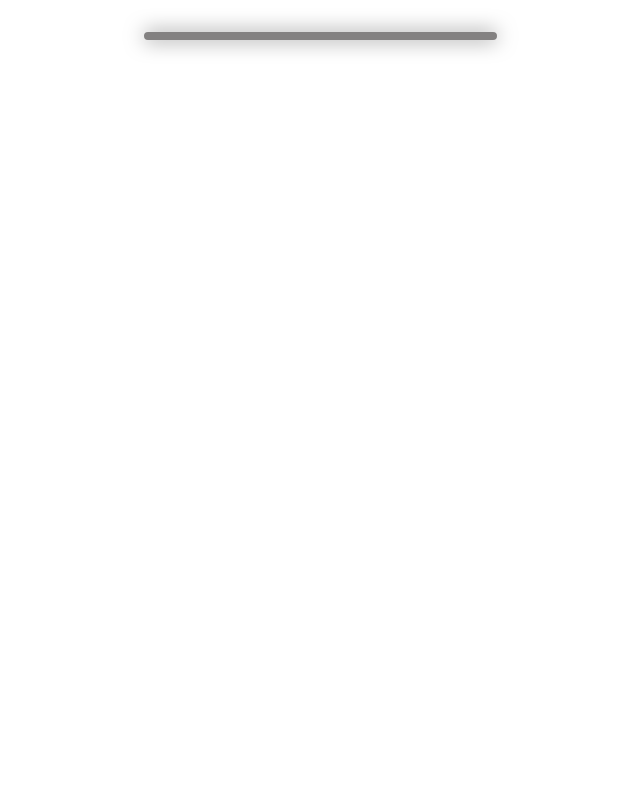
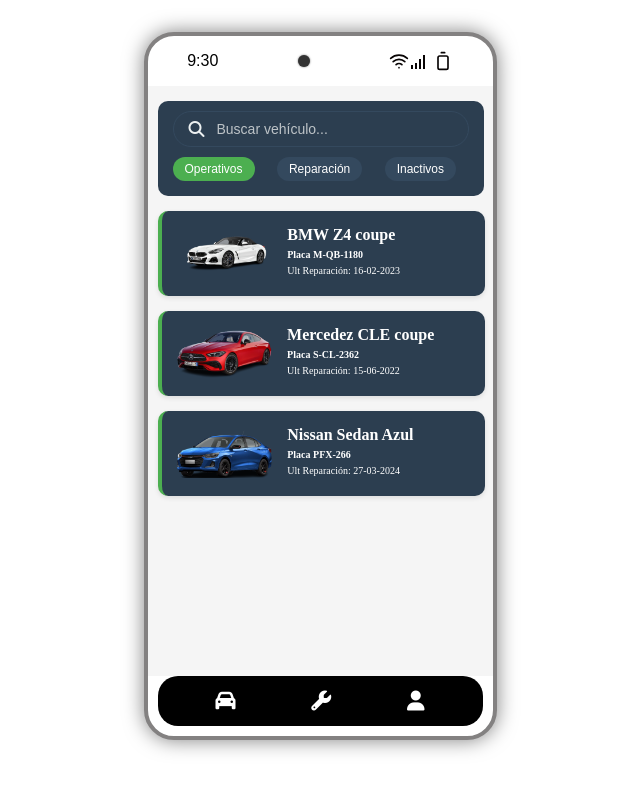
Before and after one commit to EfrenMV/Software-vue, a Vue app: page /menu-nerudo in a window 1280 px wide. Before the commit this address had no page. Shown: the top 792 px of the page, without its empty margins (320-960 px from the left). Built offline with nearby package versions, Linux system fonts and the light colour scheme.

Commit message:
Implemento funcionalidades

```diff
--- a/package.json
+++ b/package.json
@@ -11,6 +11,7 @@
   },
   "dependencies": {
     "@fortawesome/fontawesome-free": "^6.7.2",
+    "axios": "^1.9.0",
     "lucide-vue-next": "^0.507.0",
     "pinia": "^3.0.1",
     "vue": "^3.5.13",
--- a/src/router/index.js
+++ b/src/router/index.js
@@ -17,6 +17,14 @@
     name: 'vehiculos',
     component:() => import ('@/views/VehiculosView.vue')
   },
+ {
+  path: '/menu-nerudo',
+  name: 'MenuNerudo',
+component: () => import('@/views/MenuNerudo.vue'),
+}
+
+
+
  ]
 
 const router = createRouter({
--- a/src/views/MenuNerudo.vue
+++ b/src/views/MenuNerudo.vue
@@ -7,7 +7,12 @@
       <div class="barra-superior">
         <div class="busqueda">
           <i class="fas fa-search"></i>
-          <input type="text" placeholder="Buscar...">
+          <input
+            type="text"
+            placeholder="Buscar vehículo..."
+            v-model="terminoBusqueda"
+            @input="buscarVehiculos"
+          >
         </div>
         <div class="filtros">
           <button class="filtro-btn" :class="{ 'activo-operativo': filtroActivo === 'Operativos' }"
@@ -25,13 +30,20 @@
         </div>
       </div>
 
+      <!-- Mensaje cuando no hay resultados -->
+      <div v-if="vehiculosFiltrados.length === 0" class="no-resultados">
+        <i class="fas fa-search"></i>
+        <p>No se encontraron vehículos que coincidan con tu búsqueda</p>
+        <small>Intenta con otro término de búsqueda o cambia el filtro</small>
+      </div>
+
       <!-- Vehículos dinámicos -->
       <div v-for="vehiculo in vehiculosFiltrados" :key="vehiculo.id" class="vehiculo-card" :class="vehiculo.estado">
         <div class="contenido-vehiculo">
           <img class="imagen-vehiculo" :src="vehiculo.imagen" :alt="vehiculo.nombre">
           <div class="texto-vehiculo">
             <div v-if="vehiculo.tieneLabel" class="estado-label">Fuera de Servicio</div>
-            <h3>{{ vehiculo.nombre }}</h3>
+            <h3 v-html="resaltarTexto(vehiculo.nombre)"></h3>
             <p><strong>Placa {{ vehiculo.placa }}</strong></p>
             <p>Ult Reparación: {{ vehiculo.ultReparacion }}</p>
           </div>
@@ -43,16 +55,15 @@
   </div>
 </template>
 
-
-
 <script setup>
   import { ref, computed } from 'vue';
   import Menu from '@/components/Menu.vue';
   import Header from '@/components/Header.vue';
 
   const filtroActivo = ref('Operativos'); // Filtro inicial
+  const terminoBusqueda = ref(''); // Término de búsqueda
 
-  // Array con todos los vehículos (convertidos a datos dinámicos)
+  // Es una arreglo, esta con todos los vehículos (convertidos a datos dinámicos)
   const vehiculos = ref([
     {
       id: 1,
@@ -105,20 +116,43 @@
     }
   ]);
 
-  // Filtrado reactivo
+  // Filtrado reactivo que incluye búsqueda y filtro por estado
   const vehiculosFiltrados = computed(() => {
-    return vehiculos.value.filter(vehiculo => {
+    let resultado = vehiculos.value;
+
+    // Filtrar por término de búsqueda (por nombre del vehículo)
+    if (terminoBusqueda.value.trim()) {
+      resultado = resultado.filter(vehiculo =>
+        vehiculo.nombre.toLowerCase().includes(terminoBusqueda.value.toLowerCase().trim())
+      );
+    }
+
+    // Filtrar por estado
+    resultado = resultado.filter(vehiculo => {
       if (filtroActivo.value === 'Operativos') return vehiculo.estado === 'operativo';
       if (filtroActivo.value === 'Reparación') return vehiculo.estado === 'reparacion';
       if (filtroActivo.value === 'Inactivos') return vehiculo.estado === 'fuera-servicio';
-      return true; // Si no hay filtro (opcional)
+      return true;
     });
+
+    return resultado;
   });
+
+  // Función para resaltar el texto buscado en el nombre
+  const resaltarTexto = (texto) => {
+    if (!terminoBusqueda.value.trim()) return texto;
+
+    const regex = new RegExp(`(${terminoBusqueda.value.trim()})`, 'gi');
+    return texto.replace(regex, '<mark>$1</mark>');
+  };
+
+  // Función opcional para el evento de búsqueda (se puede usar para analytics, etc.)
+  const buscarVehiculos = () => {
+    // Aquí puedes agregar lógica adicional si necesitas
+    // Por ejemplo: enviar analytics, debounce, etc.
+    console.log('Buscando:', terminoBusqueda.value);
+  };
 </script>
-
-
-
-
 
 <style scoped>
   .contenido-vehiculo {
@@ -138,7 +172,6 @@
     flex: 1;
   }
 
-
   .estado-label {
     margin-bottom: 5px;
   }
@@ -155,6 +188,8 @@
     overflow-y: auto;
     padding: 15px;
     background-color: #f5f5f5;
+    position:relative;
+    right:5px;
   }
 
   .vehiculo-card {
@@ -172,7 +207,6 @@
     margin: 0 0 5px 0;
     color: #fff;
     font-size: 1rem;
-
   }
 
   .vehiculo-card p {
@@ -202,6 +236,39 @@
     display: inline-block;
   }
 
+  /* Estilos para el mensaje de no resultados */
+  .no-resultados {
+    text-align: center;
+    padding: 40px 20px;
+    color: #7f8c8d;
+  }
+
+  .no-resultados i {
+    font-size: 48px;
+    margin-bottom: 15px;
+    opacity: 0.5;
+  }
+
+  .no-resultados p {
+    font-size: 16px;
+    margin-bottom: 5px;
+    color: #34495e;
+  }
+
+  .no-resultados small {
+    font-size: 12px;
+    opacity: 0.7;
+  }
+
+  /* Estilos para resaltar texto encontrado */
+  :deep(mark) {
+    background-color: #f39c12;
+    color: white;
+    padding: 1px 3px;
+    border-radius: 3px;
+    font-weight: bold;
+  }
+
   /* ////////////////////////////////// */
   /* Iniciamos la barra superior */
 
@@ -213,7 +280,7 @@
     position: sticky;
     top: 0;
     z-index: 10;
-    width: 90%;
+    width: 86%;
     max-width: 100%;
   }
 
```
Also changed, not shown: 1 other file (tests, documents, lock files or other folders).
